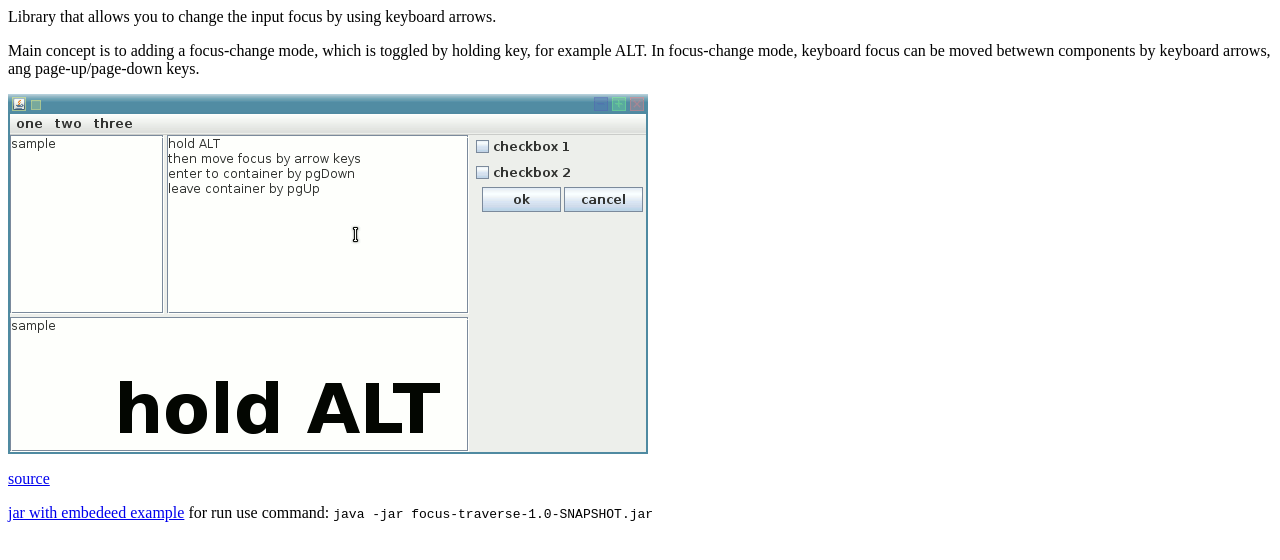
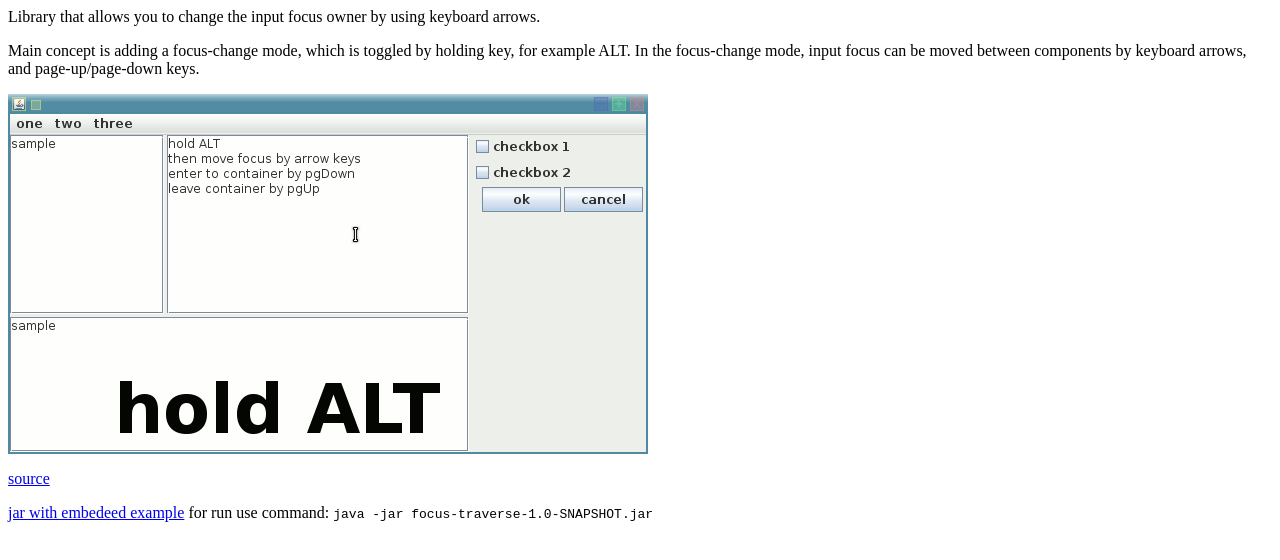
Before and after one commit to wayerr/wayerr.github.io, a plain HTML site: page focus-traverse-lib/index.html in a window 1280 px wide. Drawn offline with Linux system fonts and the light colour scheme.

Commit message:
fix ftl description

```diff
--- a/focus-traverse-lib/index.html
+++ b/focus-traverse-lib/index.html
@@ -6,9 +6,9 @@
 </head>
 <body>
 <div class="content">
-  <p>Library that allows you to change the input focus by using keyboard arrows.</p>
-  <p>Main concept is to adding a focus-change mode, which is toggled by holding key, for example ALT.
-In focus-change mode, keyboard focus can be moved betwewn components by keyboard arrows, ang page-up/page-down keys.</p>
+  <p>Library that allows you to change the input focus owner by using keyboard arrows.</p>
+  <p>Main concept is adding a focus-change mode, which is toggled by holding key, for example ALT.
+In the focus-change mode, input focus can be moved between components by keyboard arrows, and page-up/page-down keys.</p>
 
   <img src="focus-change-animation.gif" />
 
```
